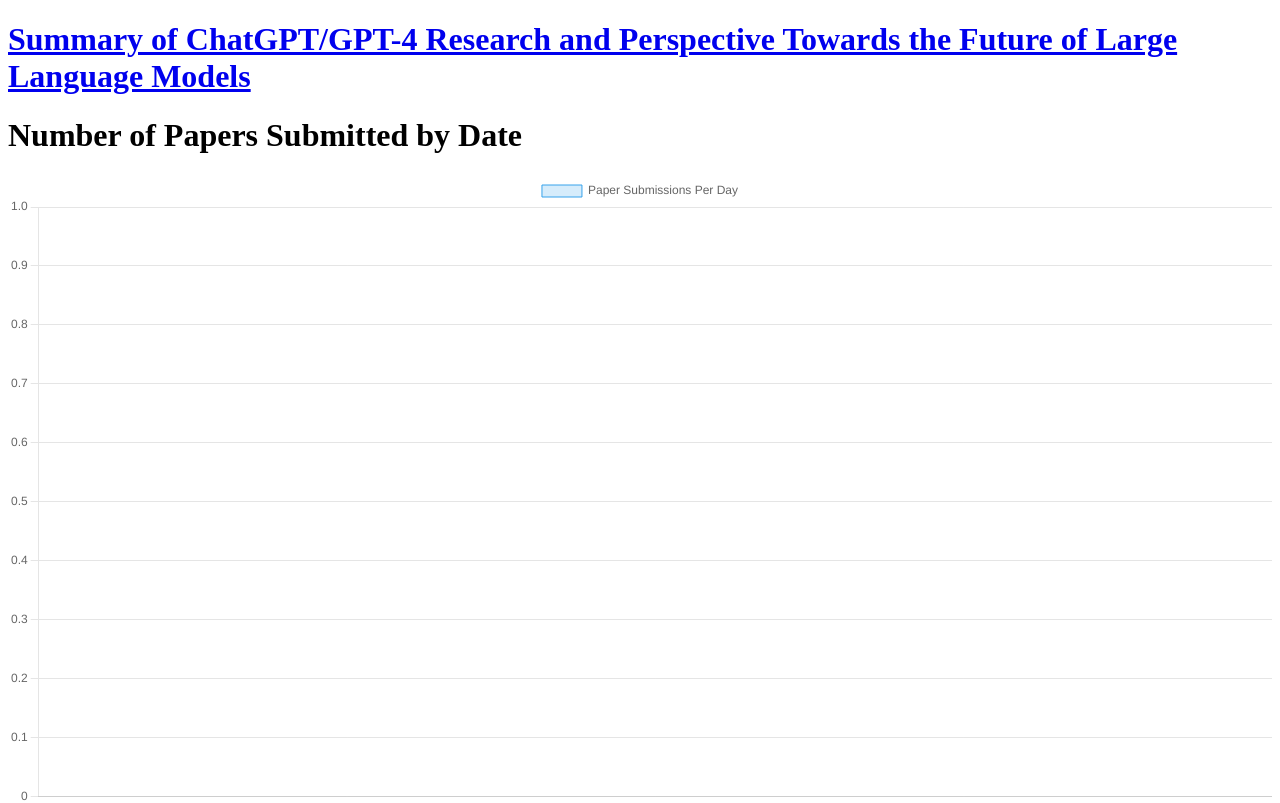
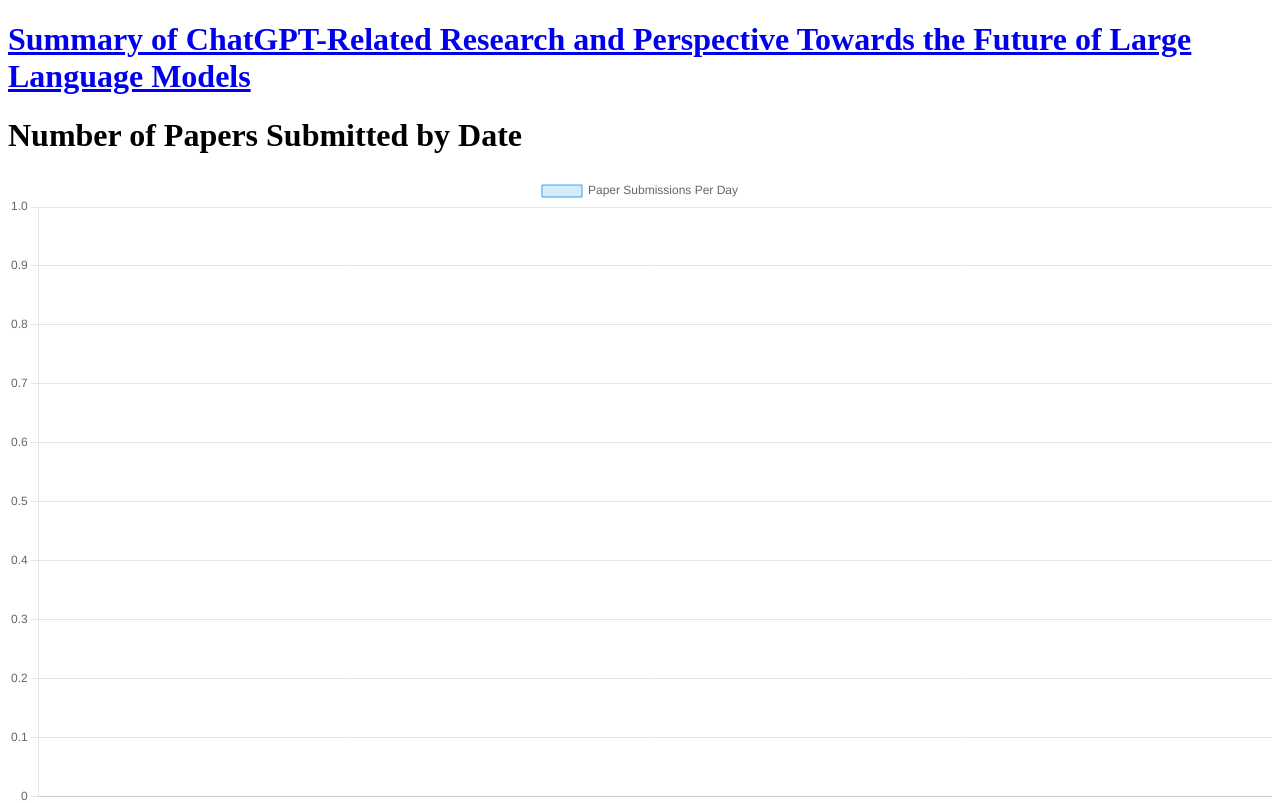
Before and after one commit to SNNUBIAI/chatgpt_arxiv_analysis, a plain HTML site: page index.html in a window 1280 px wide. Shown: the top 803 px of the page. Drawn offline with Linux system fonts and the light colour scheme; no server answers.

Commit message:
Update index.html

```diff
--- a/index.html
+++ b/index.html
@@ -10,7 +10,7 @@
     <script src="js/main.js"></script>
 </head>
 <body>
-    <h1><a href="https://arxiv.org/abs/2304.01852" target="_blank">Summary of ChatGPT/GPT-4 Research and Perspective Towards the Future of Large Language Models</a></h1>
+    <h1><a href="https://www.sciencedirect.com/science/article/pii/S2950162823000176" target="_blank">Summary of ChatGPT-Related Research and Perspective Towards the Future of Large Language Models</a></h1>
     <h1>Number of Papers Submitted by Date</h1>
     <canvas id="chart1" width="800" height="400"></canvas>
     <br>
```
